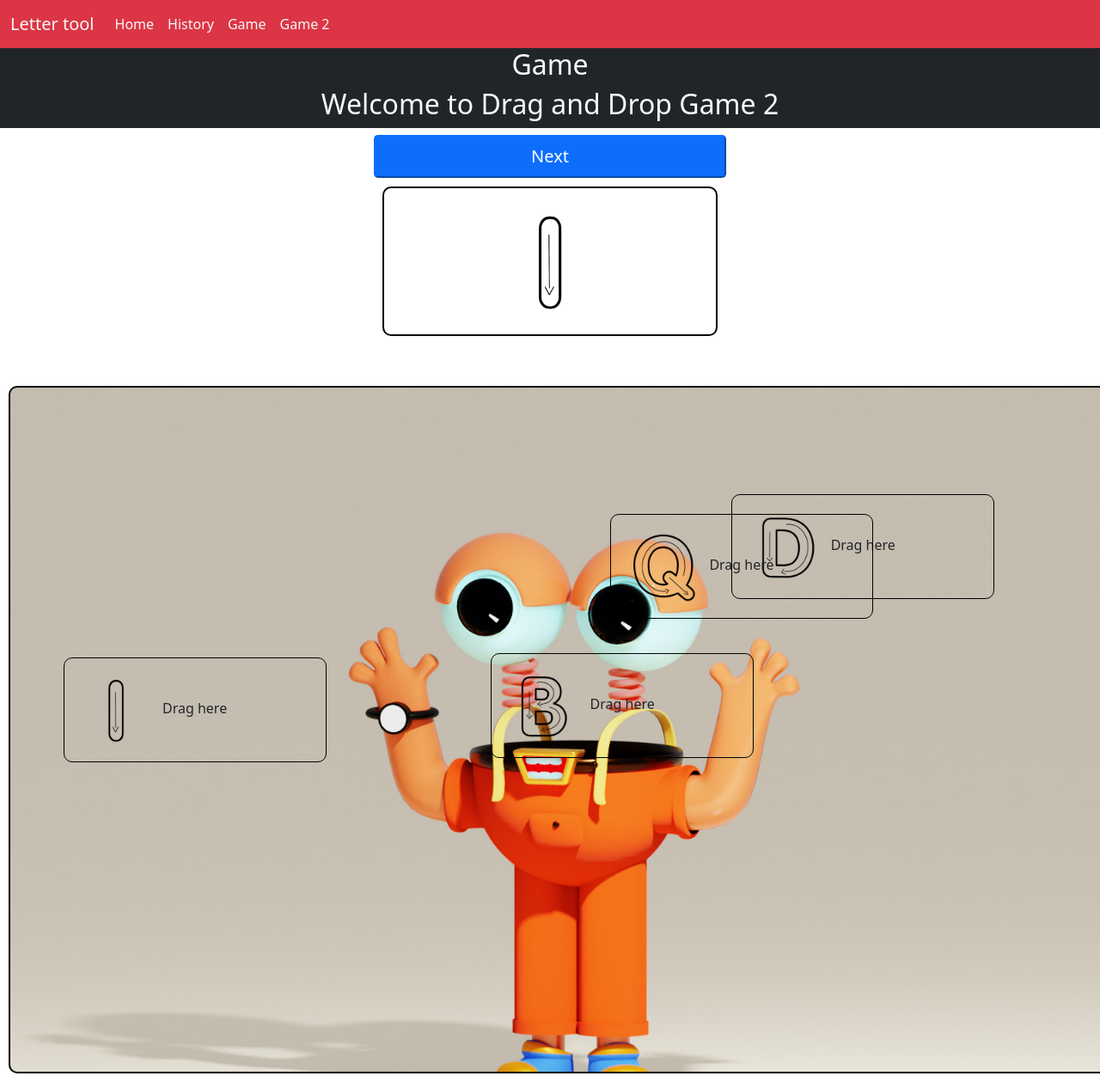
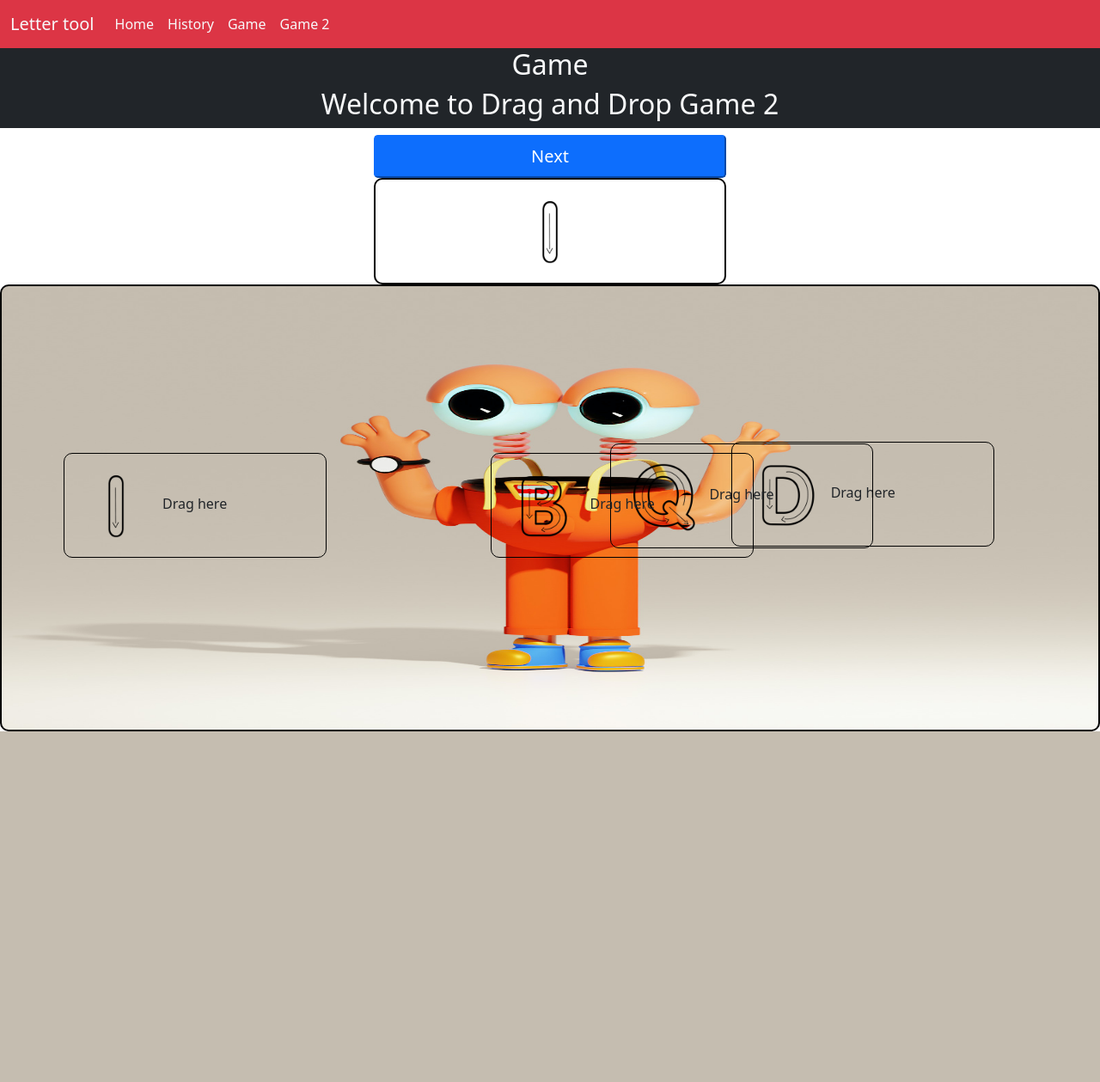
Before and after one commit to oyekamal/Django_paint, a Django app: page /game_2/ in a window 1280 px wide. Shown: the whole page at 86% size. After the commit the page ends 851 px from the top, so only its background shows below. Run offline with Django 3.2, Linux system fonts and the light colour scheme; some libraries are stand-ins or nearby versions.

Commit message:
added changes

```diff
--- a/core/core/templates/game_2.html
+++ b/core/core/templates/game_2.html
@@ -30,9 +30,9 @@
 
 
 
-        <div style="align-items: center; margin: 10px; padding: 10px;border: 2px solid black; border-radius: 10px;"
+        <div style="align-items: center;  padding: 10px;border: 2px solid black; border-radius: 10px;"
             ondrop="drop(event)" ondragover="allowDrop(event)">
-            <img style="width: 150px; height: 150px;" src={% static question_letter %} draggable="true"
+            <img style="width: 100px; height: 100px;" src={% static question_letter %} draggable="true"
                 ondragstart="drag(event)">
         </div>
     </div>
@@ -46,8 +46,8 @@
 </div>
 
 
-<div id="choice" class="row mt-5"
-    style="width: 100%; height:  800px; object-fit: contain; align-items: center; border-radius: 10px; margin: 10px; padding: 10px;border: 2px solid black;  background-size: cover; background-repeat: no-repeat; ">
+<div id="choice" class="row "
+    style="width: 100%; height:  65%; margin: auto; object-fit: contain; align-items: center; border-radius: 10px; margin: auto; padding: 10px;border: 2px solid black;  background-size:100% 100%; background-repeat: no-repeat; ">
 
     {% for index,choice in sample_list %}
 
```
